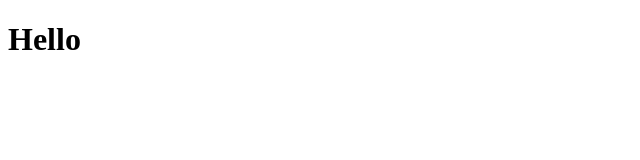
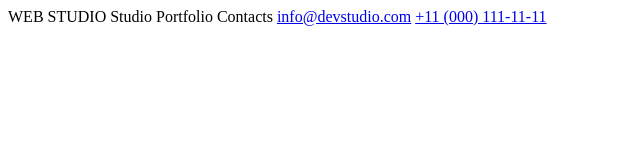
Before and after one commit to nina-zabolotna/goit-markup-hw-01, a plain HTML site: page index.html in a window 1280 px wide. Shown: the whole page, without its empty margins (0-640 px from the left). Drawn offline with Linux system fonts and the light colour scheme.

Commit message:
Header section fullfilled

```diff
--- a/index.html
+++ b/index.html
@@ -7,6 +7,21 @@
     <title>Document</title>
 </head>
 <body>
-    <h1>Hello</h1>
+    <header>
+        <!-- logo -->
+        <span>WEB</span>
+        <span>STUDIO</span>
+        <!-- site sections -->
+        <span>Studio</span>
+        <span>Portfolio</span>
+        <span>Contacts</span>
+        <!-- navigations -->
+        <span><a href="mailto:info@devstudio.com">info@devstudio.com</a></span>
+        <span><a href=”tel:+110001111111”>+11 (000) 111-11-11</a></span>
+    </header>
+
+    <main></main>
+
+    <footer></footer>
 </body>
 </html>
```
